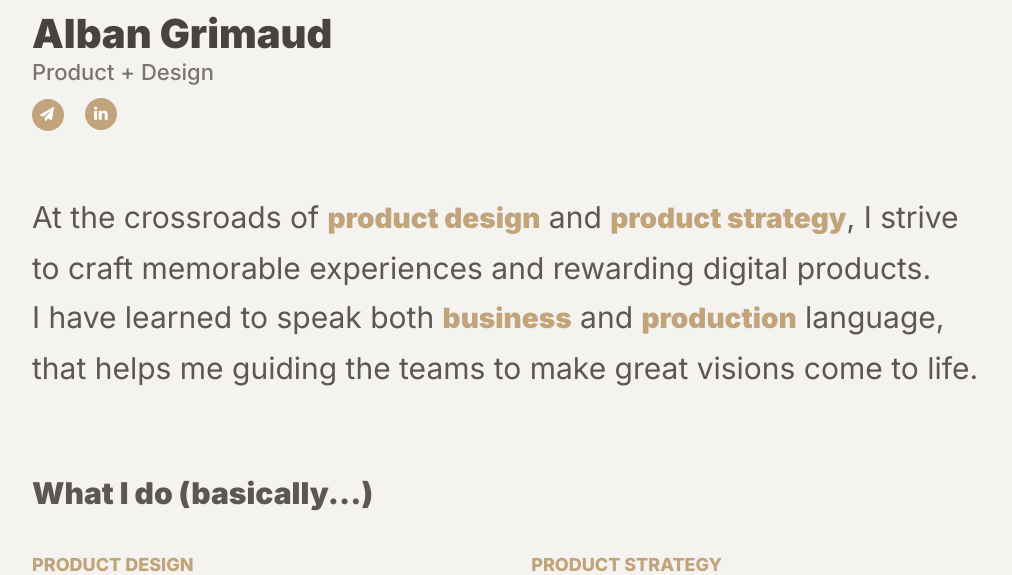
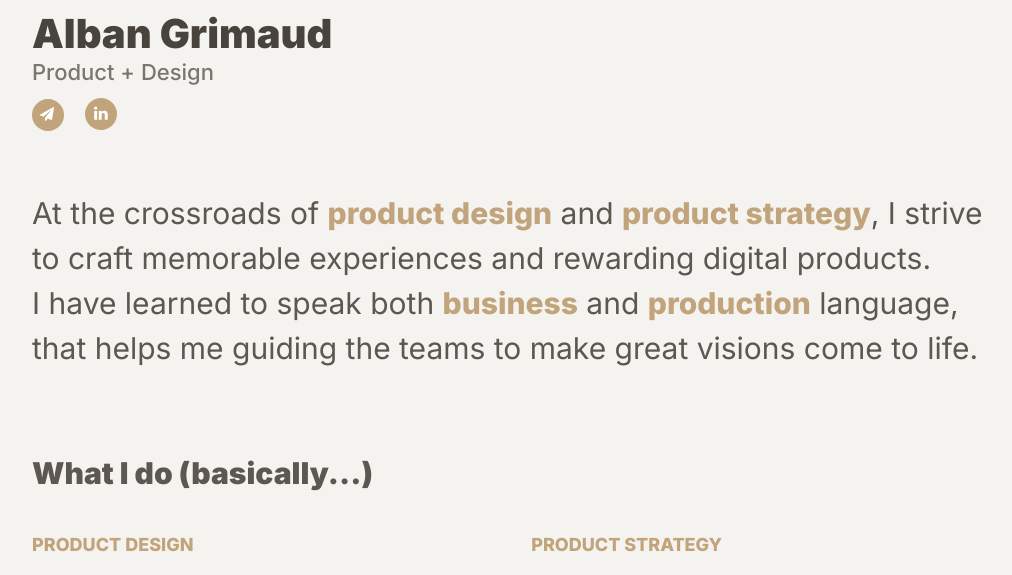
Before and after one commit to agrimaud/agrimaud.github.io, a PHP site: page / in a window 1280 px wide. Shown: the part 237-812 px from the top of the page, without its empty margins (128-1140 px from the left). Run offline with PHP 8.4, Linux system fonts and the light colour scheme; some libraries are stand-ins or nearby versions.

Commit message:
updated styles

```diff
--- a/css/index.css
+++ b/css/index.css
@@ -99,16 +99,15 @@ p {
         font-size: 3rem;
         line-height: 4.5rem; } }
   .profile .summary span {
-    color: #C1A47B;
     font-size: 2.8rem;
+    margin-bottom: 40px;
     line-height: 5rem;
-    font-family: "Inter", sans-serif;
-    font-weight: 900;
-    padding: 0; }
+    font-weight: 800;
+    color: #C1A47B; }
     @media screen and (min-width: 767px) {
       .profile .summary span {
-        padding: 0;
-        line-height: 5.5rem; } }
+        font-size: 3rem;
+        line-height: 4.5rem; } }
   .profile .summary h3 {
     margin-bottom: 80px; }
   .profile #send-icon {
--- a/scss/index.scss
+++ b/scss/index.scss
@@ -141,16 +141,15 @@ p {
   }
 
   span {
+    font-size: 2.8rem;
+    margin-bottom: 40px;
+    line-height: 5rem;
+    font-weight: 800;
     color: $main-color;
-    font-size: 2.8rem;
-    line-height: 5rem;
-    font-family: $font-serif;
-    font-weight: 900;
-    padding: 0;
     @media screen and (min-width: $breakpoint-tablet) {
-        padding: 0;
-        line-height: 5.5rem;}
-
+        font-size: 3rem;
+        line-height: 4.5rem;
+        }
   }
 
   h3 {
```
